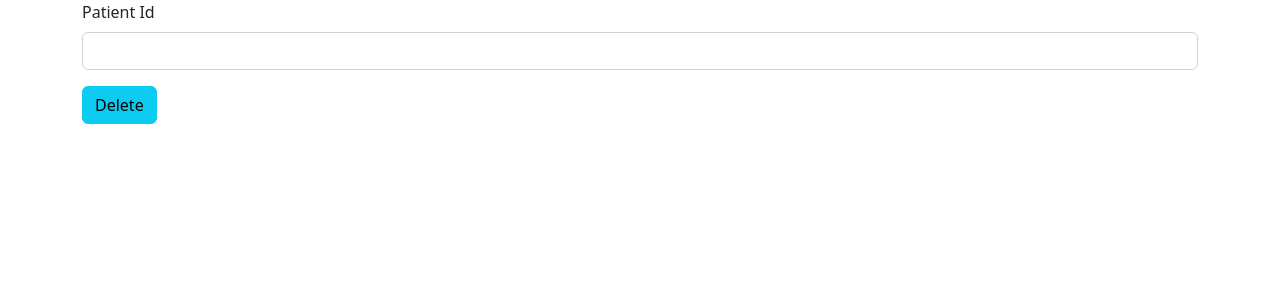
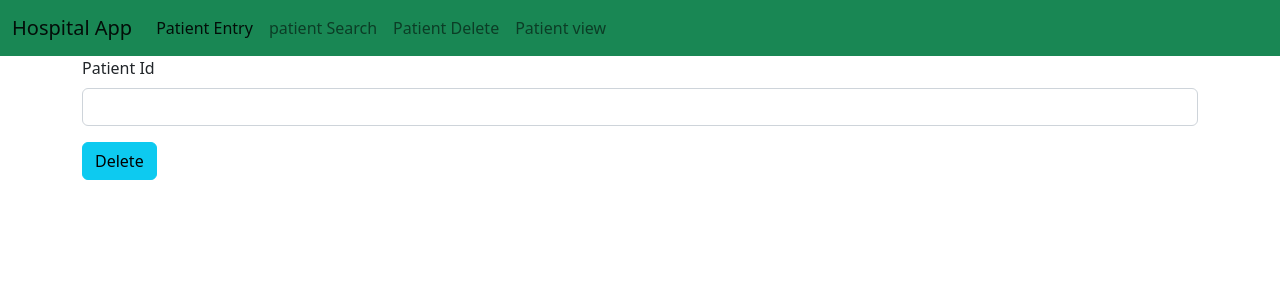
Before and after one commit to Asiyacm/Hospital-Angular-App, an Angular app: page /delete in a window 1280 px wide. Shown: the top 300 px of the page. Built offline with nearby package versions, Linux system fonts and the light colour scheme.

Commit message:
nav commit

```diff
--- a/src/app/app.module.ts
+++ b/src/app/app.module.ts
@@ -7,6 +7,7 @@
 import { PatientSearchComponent } from './patient-search/patient-search.component';
 import { PatientDeleteComponent } from './patient-delete/patient-delete.component';
 import { Route, RouterModule, Routes } from '@angular/router';
+import { NavigationComponent } from './navigation/navigation.component';
 
 
 const myRoute:Routes=
@@ -31,7 +32,8 @@
     AppComponent,
     PatientEntryComponent,
     PatientSearchComponent,
-    PatientDeleteComponent
+    PatientDeleteComponent,
+    NavigationComponent
   ],
   imports: [
     BrowserModule,
--- /dev/null
+++ b/src/app/navigation/navigation.component.html
@@ -0,0 +1,24 @@
+<nav class="navbar navbar-expand-lg bg-success">
+    <div class="container-fluid">
+      <a class="navbar-brand" href="#">Hospital App</a>
+      <button class="navbar-toggler" type="button" data-bs-toggle="collapse" data-bs-target="#navbarNav" aria-controls="navbarNav" aria-expanded="false" aria-label="Toggle navigation">
+        <span class="navbar-toggler-icon"></span>
+      </button>
+      <div class="collapse navbar-collapse" id="navbarNav">
+        <ul class="navbar-nav">
+          <li class="nav-item">
+            <a class="nav-link active" aria-current="page" routerLink="/">Patient Entry</a>
+          </li>
+          <li class="nav-item">
+            <a class="nav-link" routerLink="/search">patient Search</a>
+          </li>
+          <li class="nav-item">
+            <a class="nav-link" routerLink="/delete">Patient Delete</a>
+          </li>
+          <li class="nav-item">
+            <a class="nav-link" routerLink="/view">Patient view</a>
+          </li>
+        </ul>
+      </div>
+    </div>
+  </nav>
--- a/src/app/patient-delete/patient-delete.component.html
+++ b/src/app/patient-delete/patient-delete.component.html
@@ -1,3 +1,4 @@
+<app-navigation></app-navigation>
 <div class="container">
     <div class="row">
         <div class="col col-12 col-sm-12 col-md-12 col-lg-12 col-xl-12 col-xxl-12">
--- a/src/app/patient-entry/patient-entry.component.html
+++ b/src/app/patient-entry/patient-entry.component.html
@@ -1,4 +1,4 @@
-
+<app-navigation></app-navigation>
 <div class="container">
     <div class="row">
         <div class="col col-12 col-sm-12 col-md-12 col-lg-12 col-xl-12 col-xxl-12">
--- a/src/app/patient-search/patient-search.component.html
+++ b/src/app/patient-search/patient-search.component.html
@@ -1,3 +1,4 @@
+<app-navigation></app-navigation>
 <div class="container">
     <div class="row">
         <div class="col col-12 col-sm-12 col-md-12 col-lg-12 col-xl-12 col-xxl-12">
```
Also changed, not shown: src/app/navigation/navigation.component.ts (added, +10 -0 lines), src/app/navigation/navigation.component.css (added).
